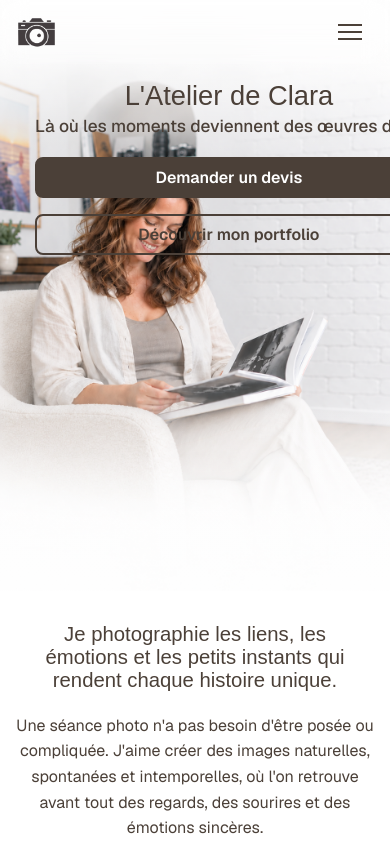
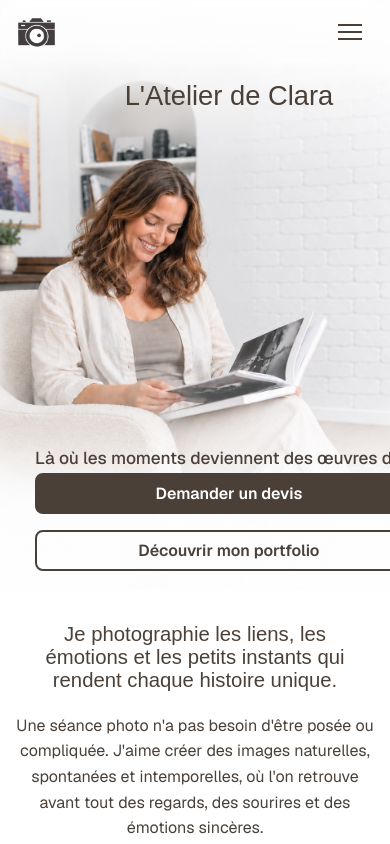
Before and after one commit to jorge-santoss/landingpage-clara, a Next.js app: page / in a window 390 px wide. Shown: the top 844 px of the page. Built offline with nearby package versions, Linux system fonts and the light colour scheme; a web font is replaced by a local one.

Commit message:
style: adjust Hero component layout for better content positioning and responsiveness

```diff
--- a/components/Hero/Hero.module.css
+++ b/components/Hero/Hero.module.css
@@ -128,7 +128,15 @@
         /* tune: title position on mobile */
     }
 
+    /* the content grows to fill the hero's inner height exactly:
+       title near the top, subtitle + buttons pinned to the bottom
+       -- without overflowing into the next section */
+    .content {
+        flex: 1 1 auto;
+    }
+
     .subtitle {
+        margin-top: auto;
         font-weight: 500;
     }
 
@@ -136,7 +144,6 @@
         flex-direction: column;
         width: 100%;
         /* buttons stack full-width */
-        margin-block-start: var(--space-md);
     }
 
     .cta,
```
